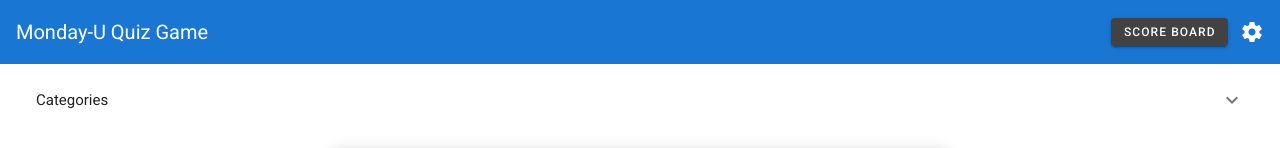
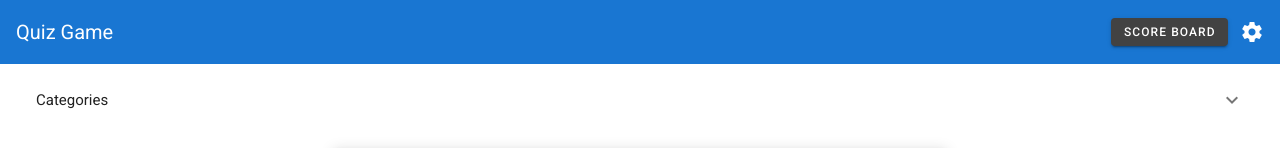
Before and after one commit to aviTwito/quiz-game, a Vue app: page /game in a window 1280 px wide. Shown: the top 148 px of the page. Built offline with nearby package versions, Linux system fonts and the light colour scheme; no server answers; what vue-awesome-countdown would draw is missing.

Commit message:
Update App.vue

```diff
--- a/src/App.vue
+++ b/src/App.vue
@@ -1,7 +1,7 @@
 <template>
   <v-app>
     <v-app-bar app flat color="primary">
-      <v-toolbar-title class="white--text">Monday-U Quiz Game</v-toolbar-title>
+      <v-toolbar-title class="white--text">Quiz Game</v-toolbar-title>
       <v-spacer></v-spacer>
       <v-btn @click="scoreBoarDialog = true" small color="secondary"
         >Score Board</v-btn
```
